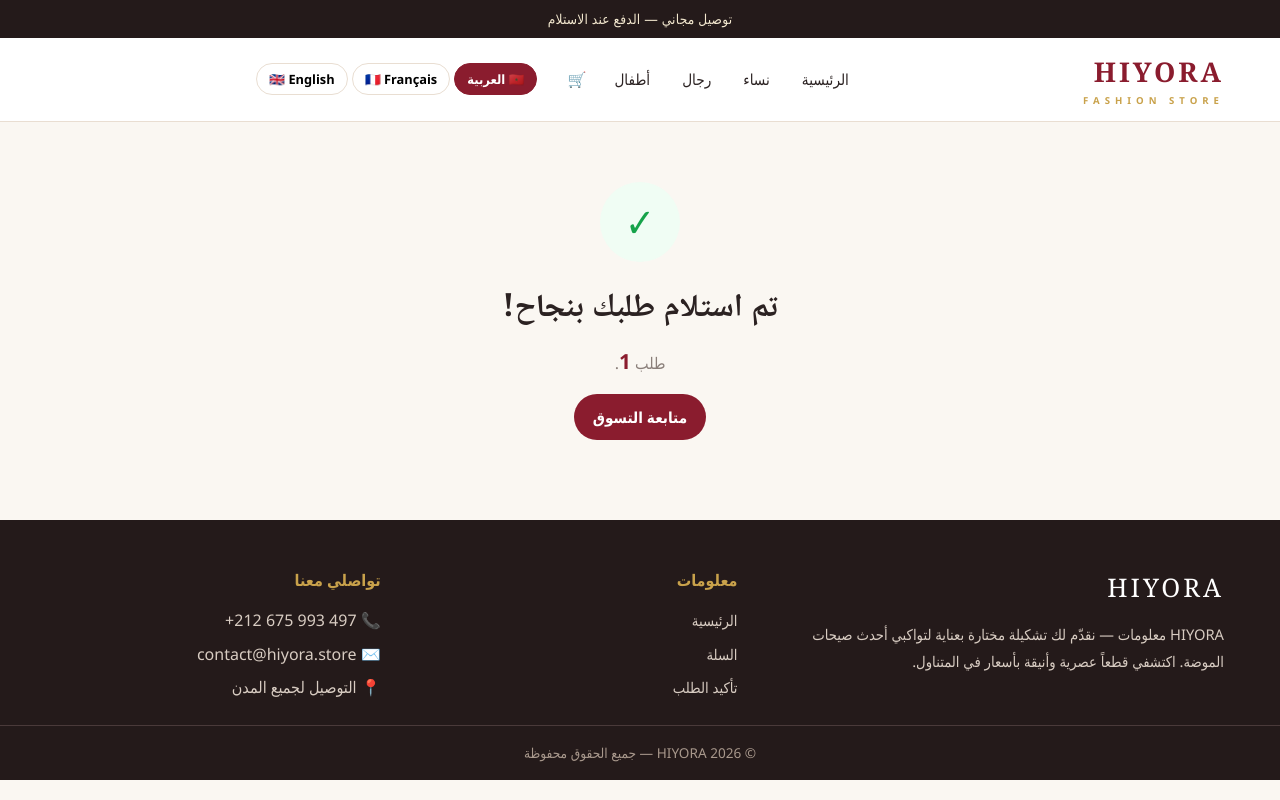
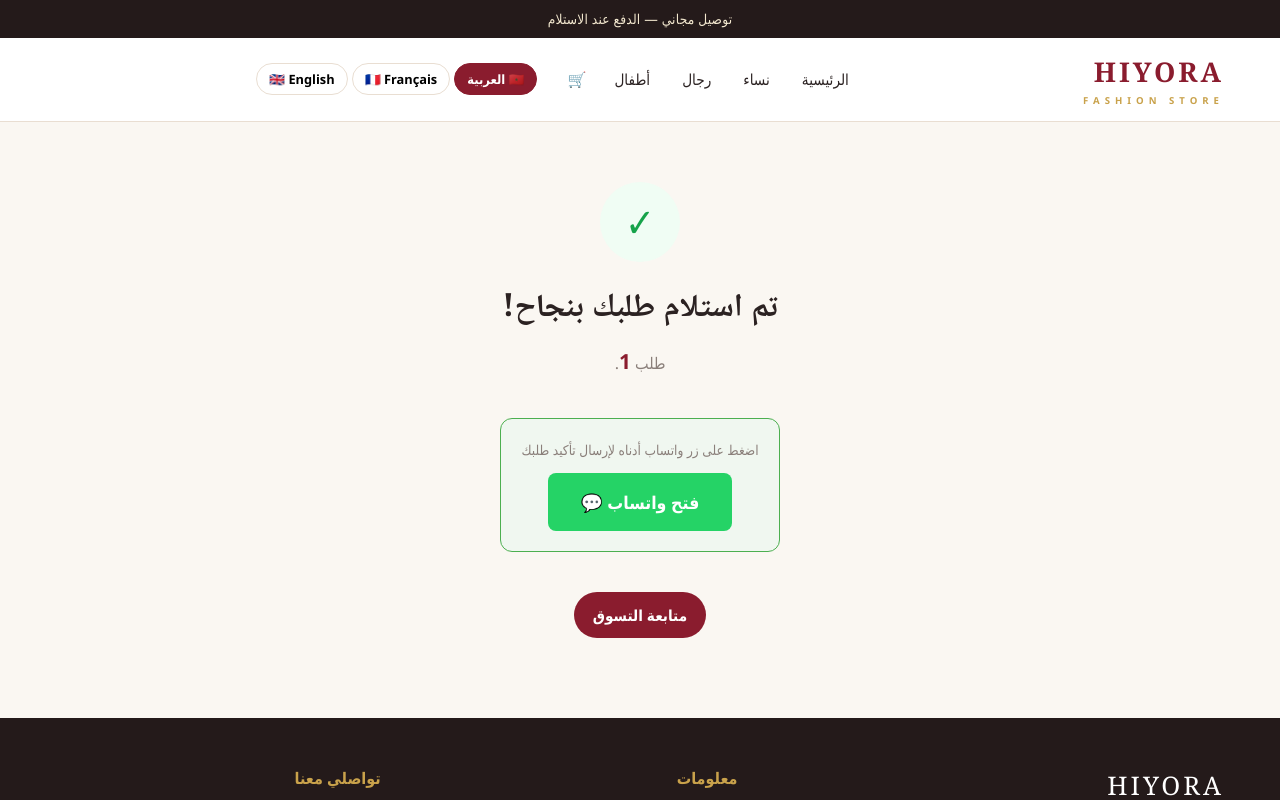
Before and after one commit to hiyorahajbane-arch/HIYORA, a React (Vite) app in the folder client/: page /order-success/1 in a window 1280 px wide. Shown: the top 800 px of the page. Built offline with nearby package versions, Linux system fonts and the light colour scheme; no server answers.

Commit message:
واتساب زر تأكيد

```diff
--- a/client/src/pages/OrderSuccess.jsx
+++ b/client/src/pages/OrderSuccess.jsx
@@ -1,23 +1,18 @@
 import { useState, useEffect } from 'react';
 import { Link, useParams } from 'react-router-dom';
-import { api } from '../api.js';
 import { useTranslation } from '../context/TranslationContext.jsx';
+
+const WHATSAPP_NUMBER = '+212675993497';
 
 export default function OrderSuccess() {
   const { id } = useParams();
   const { t } = useTranslation();
-  const [whatsapp, setWhatsapp] = useState('');
   const [whatsappUrl, setWhatsappUrl] = useState('');
 
   useEffect(() => {
-    api._raw('/api').then((d) => {
-      if (d.whatsapp) {
-        setWhatsapp(d.whatsapp);
     const msg = t('whatsappMessage').replace('{orderId}', id);
-        const url = `https://wa.me/${d.whatsapp.replace('+', '')}?text=${encodeURIComponent(msg)}`;
+    const url = `https://wa.me/${WHATSAPP_NUMBER.replace('+', '')}?text=${encodeURIComponent(msg)}`;
     setWhatsappUrl(url);
-      }
-    }).catch(() => {});
   }, [id, t]);
 
   return (
@@ -27,14 +22,12 @@ export default function OrderSuccess() {
       <p className="muted">
         {t('orderId')} <strong className="order-id">{id}</strong>.
       </p>
-      {whatsapp && (
       <div className="whatsapp-section">
         <p className="muted small">{t('whatsappHint')}</p>
         <a href={whatsappUrl} target="_blank" rel="noopener noreferrer" className="btn btn-whatsapp">
           {t('openWhatsApp')} 💬
         </a>
       </div>
-      )}
       <Link to="/" className="btn btn-primary">{t('continueShop')}</Link>
     </main>
   );
```
Lines whose indentation alone changed are shown as unchanged.
